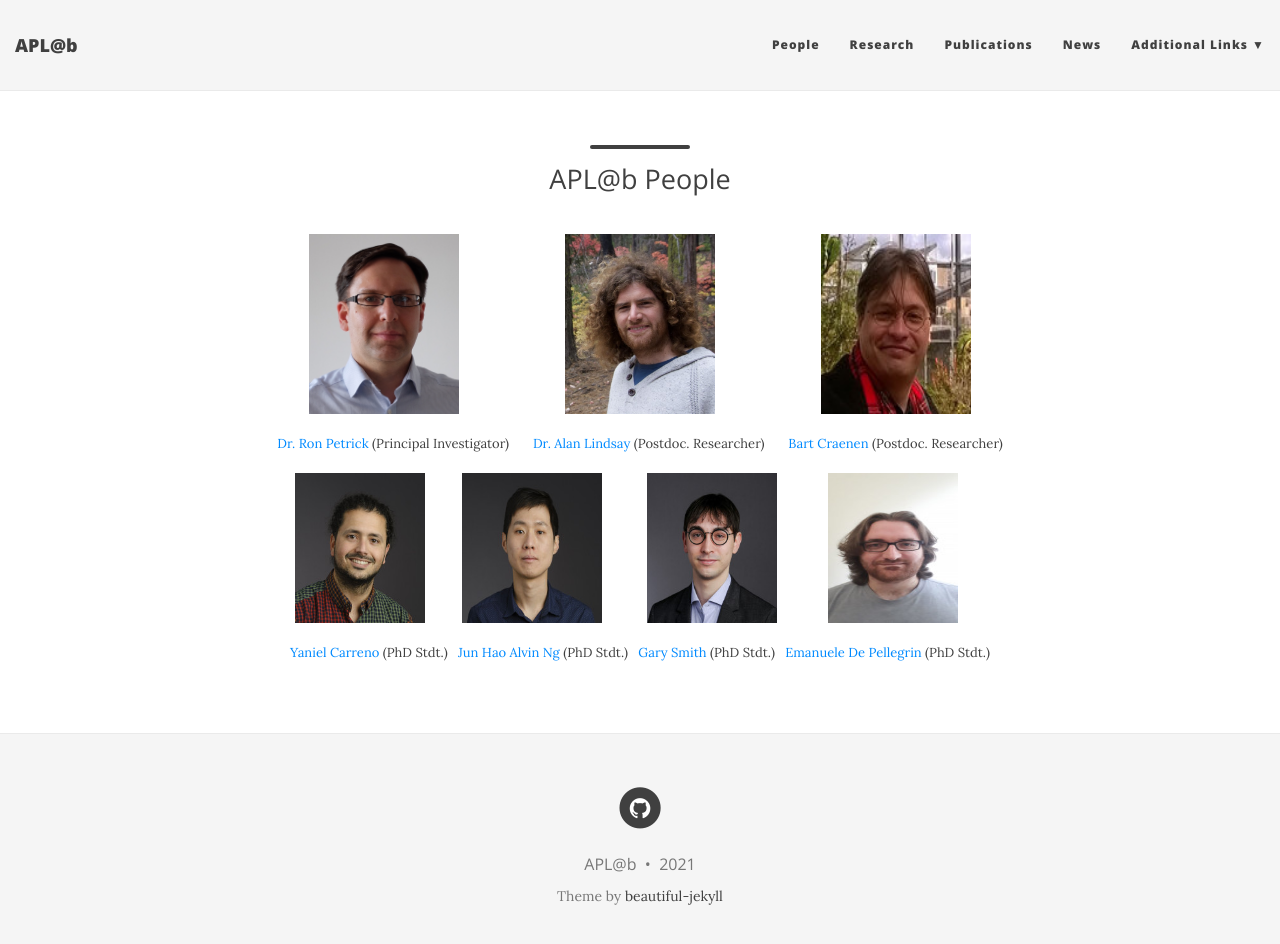
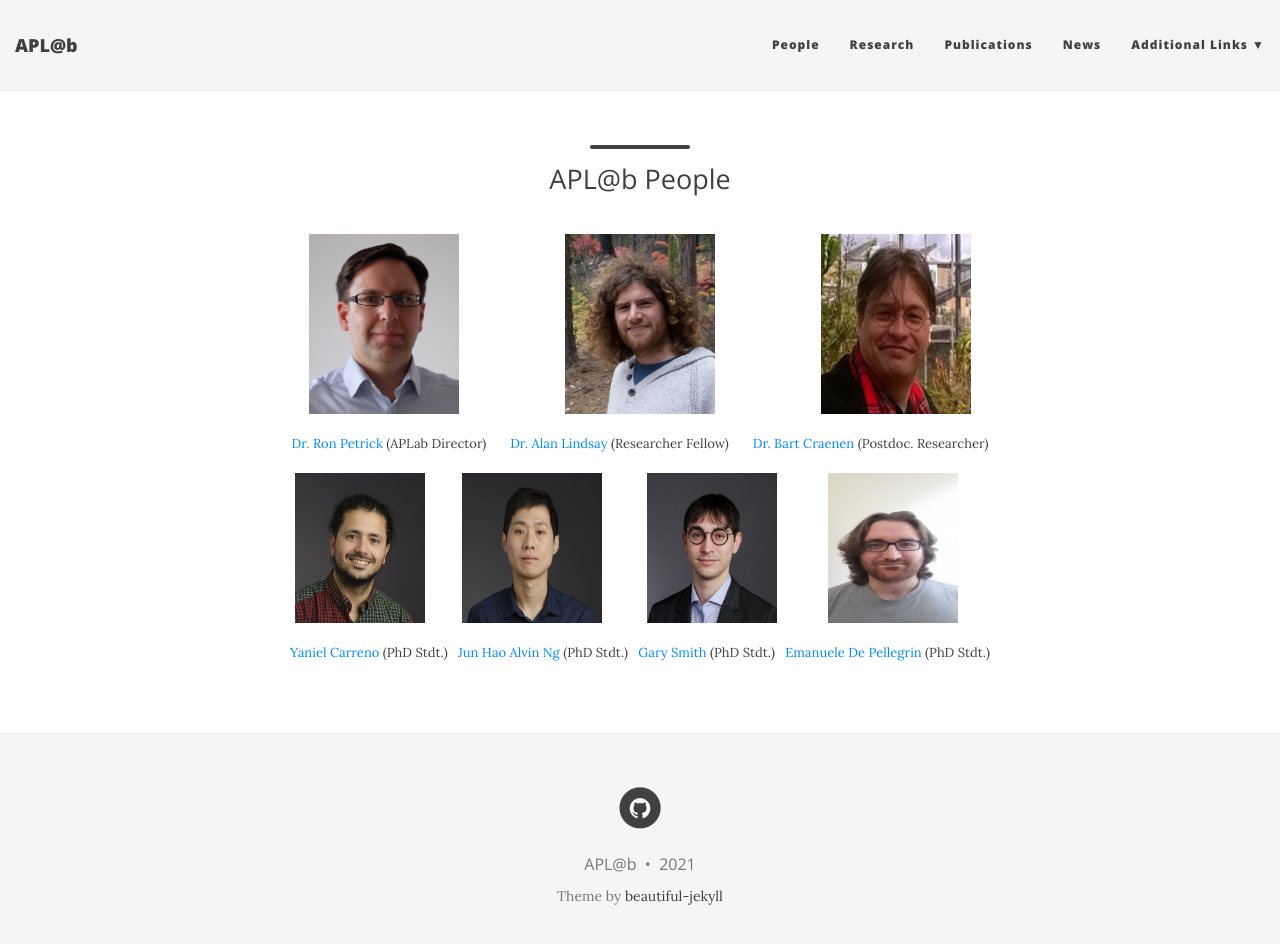
Before and after one commit to aplab2020/aplab2020.github.io, a Jekyll site: the page built from people.md, in a window 1280 px wide and 957 px high. Shown: the top 944 px of the window. Built offline with Jekyll 4.4.1, drawn with Linux system fonts in a browser that asks for light colours; nearby versions of some CDN libraries.

Commit message:
Update people.md

```diff
--- a/people.md
+++ b/people.md
@@ -10,9 +10,9 @@
 <p align="center"> <img src="/img/ron.jpg" align="center" width="150" height="180">   &nbsp; &nbsp;  &nbsp; &nbsp;  &nbsp;  &nbsp; &nbsp; &nbsp;  &nbsp; &nbsp;  &nbsp; &nbsp;  &nbsp; &nbsp;  &nbsp; <img src="/img/alan.jpg" align="center" width="150" height="180">  &nbsp;  &nbsp;  &nbsp; &nbsp; &nbsp;  &nbsp; &nbsp;  &nbsp; &nbsp;  &nbsp; &nbsp; &nbsp;  &nbsp; &nbsp; &nbsp; <img src="/img/bart.jpg" align="center" width="150" height="180"> </p>
 
 <p align="center">
-<a href="http://homepages.inf.ed.ac.uk/rpetrick/" style="float: ;">Dr. Ron Petrick</a> (Principal Investigator) &nbsp;  &nbsp; &nbsp;
-<a href="https://scholar.google.co.uk/citations?user=FA9LGEwAAAAJ&hl=en" style="float: ;">Dr. Alan Lindsay</a> (Postdoc. Researcher) &nbsp; &nbsp; &nbsp;
-<a href="https://scholar.google.ch/citations?hl=de&user=i8JsL7QAAAAJ&view_op=list_works" style="float: ;">Bart Craenen</a> (Postdoc. Researcher)
+<a href="http://homepages.inf.ed.ac.uk/rpetrick/" style="float: ;">Dr. Ron Petrick</a> (APLab Director) &nbsp;  &nbsp; &nbsp;
+<a href="https://scholar.google.co.uk/citations?user=FA9LGEwAAAAJ&hl=en" style="float: ;">Dr. Alan Lindsay</a> (Researcher Fellow) &nbsp; &nbsp; &nbsp;
+<a href="https://scholar.google.ch/citations?hl=de&user=i8JsL7QAAAAJ&view_op=list_works" style="float: ;">Dr. Bart Craenen</a> (Postdoc. Researcher)
 </p>
 
 
```
